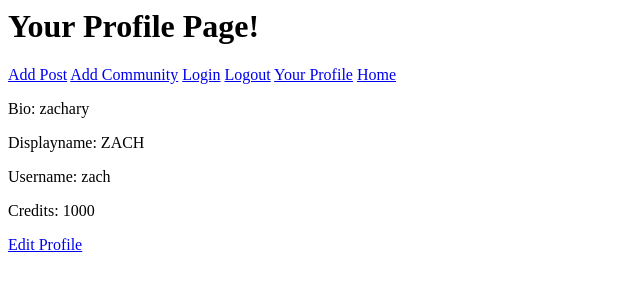
After one commit to zaska-afk/capstone, a Django app: page /profile/1/ in a window 1280 px wide. The commit adds this page. Shown: the top 300 px of the page, without its empty margins (0-640 px from the left). Run offline with Django 3.2, Linux system fonts and the light colour scheme; data comes from the database, SQL or seed files in the repository; both versions use the stored data as it was after the commit.

```diff
--- a/authuser/forms.py
+++ b/authuser/forms.py
@@ -10,3 +10,9 @@ class SignUpForm(forms.Form):
 class LoginForm(forms.Form):
     username = forms.CharField(label="Enter a Valid Username")
     password = forms.CharField(label="Enter a Valid Password", widget=forms.PasswordInput())
+
+
+class EditProfileForm(forms.Form):
+    display_name = forms.CharField(max_length=50)
+    # username = forms.CharField(max_length=200)
+    bio = forms.CharField(max_length=200)
--- a/authuser/models.py
+++ b/authuser/models.py
@@ -7,9 +7,10 @@ from django.utils import timezone
 class Profile(models.Model):
     display_name = models.CharField(max_length=50)
     user = models.OneToOneField(User, on_delete=models.CASCADE, related_name='profile')
-    bio = models.CharField(max_length=200, blank=True)
+    bio = models.CharField(max_length=200, blank=True, null=True)
     credit = models.IntegerField(default=0)
     created_on = models.DateTimeField(default=timezone.now)
+    # profile_pic = models.ImageField(null=True, blank=True)
 
     def __str__(self):
         return self.display_name
--- a/authuser/views.py
+++ b/authuser/views.py
@@ -1,20 +1,24 @@
 from django.shortcuts import render, HttpResponse, HttpResponseRedirect, reverse
 from django.contrib.auth import authenticate, login, logout
 
-from authuser.forms import LoginForm, SignUpForm
+from authuser.forms import LoginForm, SignUpForm, EditProfileForm
 from authuser.models import Profile
+from django.contrib.auth.models import User
 
 
 def signup_view(request):
     if request.method == 'POST':
         form = SignUpForm(request.POST)
         if form.is_valid():
-            data= form.cleaned_data
-            user = Profile.objects.create_user(
+            data = form.cleaned_data
+            user = User.objects.create_user(
                 username=data['username'],
-                password=data['password'],
-                display_name=data['display_name'],
+                password=data['password']
             )
+            profile = Profile.objects.create(
+                display_name=data["display_name"],
+                user=user
+                )
             login(request, user)
             return HttpResponseRedirect(reverse('homepage'))
     else:
@@ -42,3 +46,31 @@ def login_view(request):
 def logout_view(request):
     logout(request)
     return HttpResponseRedirect(reverse("homepage"))
+
+def profile_view(request, user_id):
+    user = Profile.objects.get(id=user_id)
+    return render(request, "profile.html", {"user": user})
+
+
+# @login_required
+def edit_profile_view(request, user_id):
+    print(type(user_id))
+    item = Profile.objects.get(id=user_id)
+
+    if request.method == "POST":
+        form = EditProfileForm(request.POST)
+        if form.is_valid():
+            data = form.cleaned_data
+            item.bio = data['bio']
+            item.display_name = data['display_name']
+            item.save()
+            return HttpResponseRedirect(
+                reverse('homepage')
+            )
+
+    form = EditProfileForm(initial={
+        "bio": item.bio,
+        'display_name': item.display_name
+    })
+
+    return render(request, 'generic_form.html', {"form": form})
--- a/config/urls.py
+++ b/config/urls.py
@@ -17,7 +17,7 @@ from django.contrib import admin
 from django.urls import path
 from project import views
 from project.views import index, addcomment_view, addcommunity_view, addpost_view
-from authuser.views import login_view, logout_view, signup_view
+from authuser.views import login_view, logout_view, signup_view, profile_view, edit_profile_view
 # handler404 = 'project.views.handler404'
 # handler500 = 'project.views.handler500'
 
@@ -35,6 +35,10 @@ urlpatterns = [
     path('user/<int:id>/', views.UserView, name='user'),
     path( '',views.handler404 ),
     path( '',views.handler500 ),
+    path('editprofile/<int:user_id>/', edit_profile_view),
+    path('profile/<int:user_id>/', profile_view),
+    path("community_id/<int:id>/", views.community_view, name="community_id"),
+
 
     # path("posts/<int:id>/", views.post_detail, name="post"),
     # path("community/<int:id>/", views.community_detail, name="community"),
--- a/project/views.py
+++ b/project/views.py
@@ -143,6 +143,10 @@ def downvote_view(request, post_id):
 #     response.status_code = 404
 #     return response
 
+def community_view(request, id: str):
+    com = Community.objects.get(id=id)
+    return render(request, "community_id.html", {com: "com"})
+
 def handler404(request, post_id):
     try:
         post = Post.objects.get(id=post_id)
--- a/templates/index.html
+++ b/templates/index.html
@@ -8,12 +8,13 @@
 
 <a href="/login/">Login</a>
 <a href="/logout/">Logout</a>
-
+<a href="/signup/">Signup</a>
+<a href="/profile/{{request.user.id}}">Your Profile</a>
 <ul>
   {% for post in posts %}
   <li><a href="/posts/{{post.post_name}}/">{{post.post_name}}</a></li>
 
-  <li><a href="/posts/{{post.post_text}}/">{{post.post_text}}</a></li>
+  <li>{{post.post_text}}</li>
 
   <li><a href="/posts/{{post.post_on_comm}}/">{{post.post_on_comm}}</a></li>
   <br />
--- /dev/null
+++ b/templates/profile.html
@@ -0,0 +1,17 @@
+<h1>Your Profile Page!</h1>
+
+<a href="/addpost/">Add Post</a>
+<a href="/addcommunity/">Add Community</a>
+<a href="/login/">Login</a>
+<a href="/logout/">Logout</a>
+<a href="/profile/{{user.id}}">Your Profile</a>
+<a href="/">Home</a>
+<br />
+
+<p>Bio: {{user.bio}}</p>
+<p>Displayname: {{user.display_name}}</p>
+
+<p>Username: {{user.user.username}}</p>
+<p>Credits: {{user.credit}}</p>
+
+<a href="/editprofile/{{user.id}}/">Edit Profile</a>
```
Also changed, not shown: templates/community_id.html (added, +21 -0 lines), db.sqlite3.
